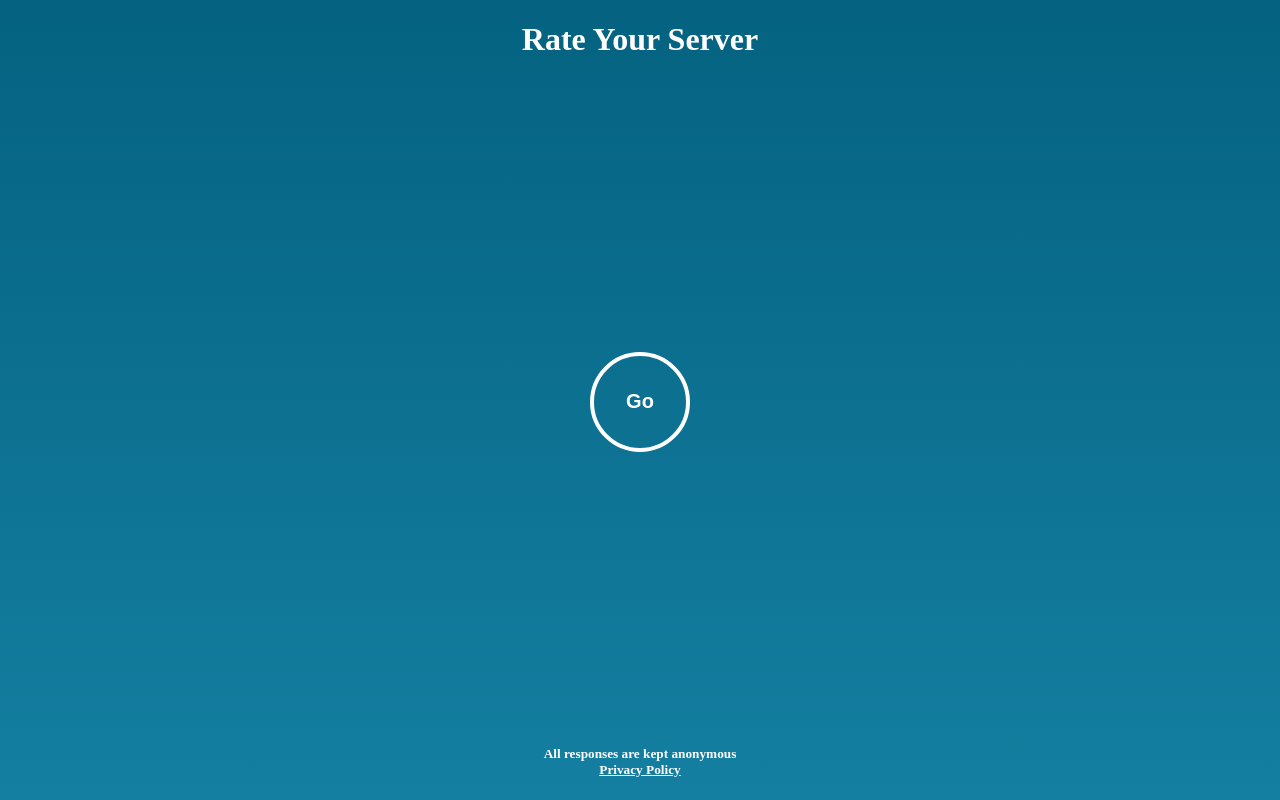
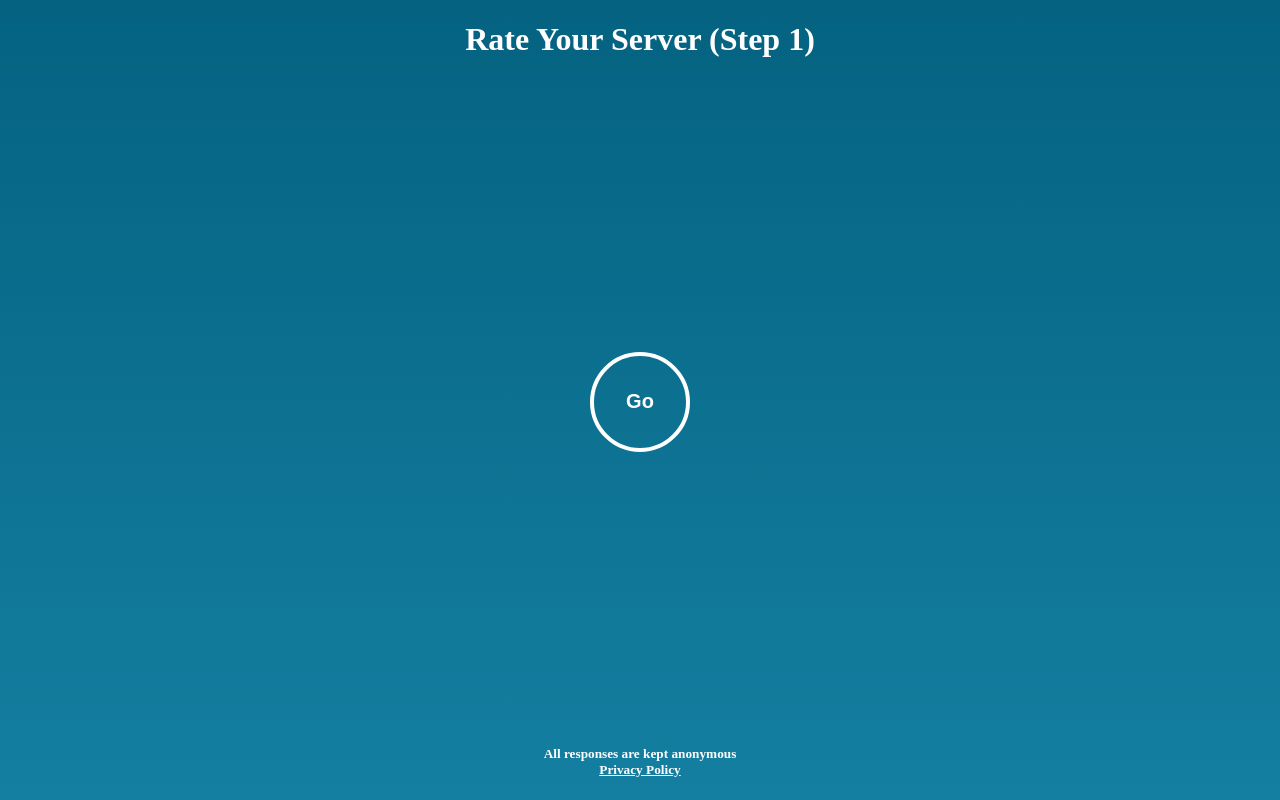
Before and after one commit to EthanHolman/rate-my-server, an Angular app: page / in a window 1280 px wide. Built offline with nearby package versions, Linux system fonts and the light colour scheme.

Commit message:
Show the step number

```diff
--- a/src/app/app.component.html
+++ b/src/app/app.component.html
@@ -1,2 +1,2 @@
-<app-landing-page *ngIf='currentStep === 1' (next)='nextStep()'></app-landing-page>
+<app-landing-page *ngIf='currentStep === 1' (next)='nextStep()' [currentStep]='currentStep'></app-landing-page>
 <app-done-page *ngIf='currentStep == 2'></app-done-page>
--- a/src/app/components/landing-page/landing-page.component.html
+++ b/src/app/components/landing-page/landing-page.component.html
@@ -1,6 +1,6 @@
 <div class='landing-container gradient-bg'>
   <h1>
-    Rate Your Server
+    Rate Your Server (Step {{ currentStep }})
   </h1>
 
   <div class = 'goButton'>
--- a/src/app/components/landing-page/landing-page.component.ts
+++ b/src/app/components/landing-page/landing-page.component.ts
@@ -1,4 +1,4 @@
-import { Component, OnInit, EventEmitter, Output } from '@angular/core';
+import { Component, OnInit, EventEmitter, Output, Input } from '@angular/core';
 
 @Component({
   selector: 'app-landing-page',
@@ -8,6 +8,7 @@ import { Component, OnInit, EventEmitter, Output } from '@angular/core';
 export class LandingPageComponent implements OnInit {
 
   @Output() next = new EventEmitter();
+  @Input() currentStep;
 
   constructor() { }
 
```
